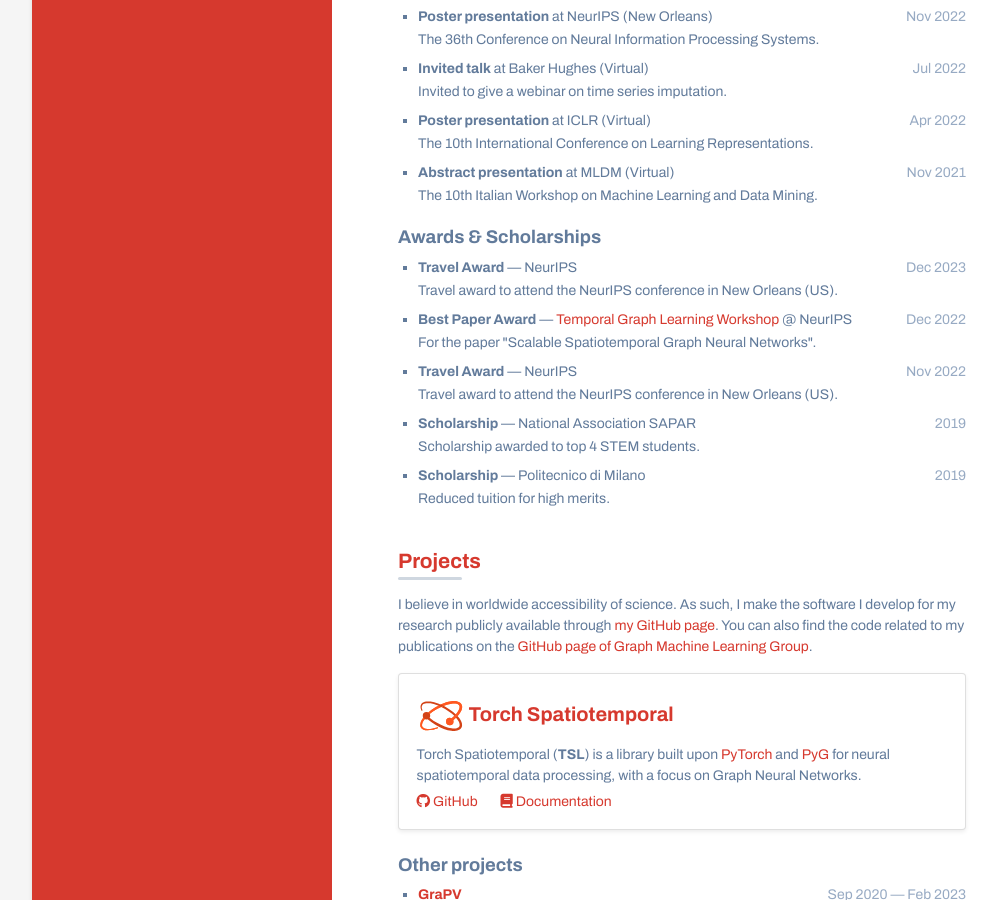
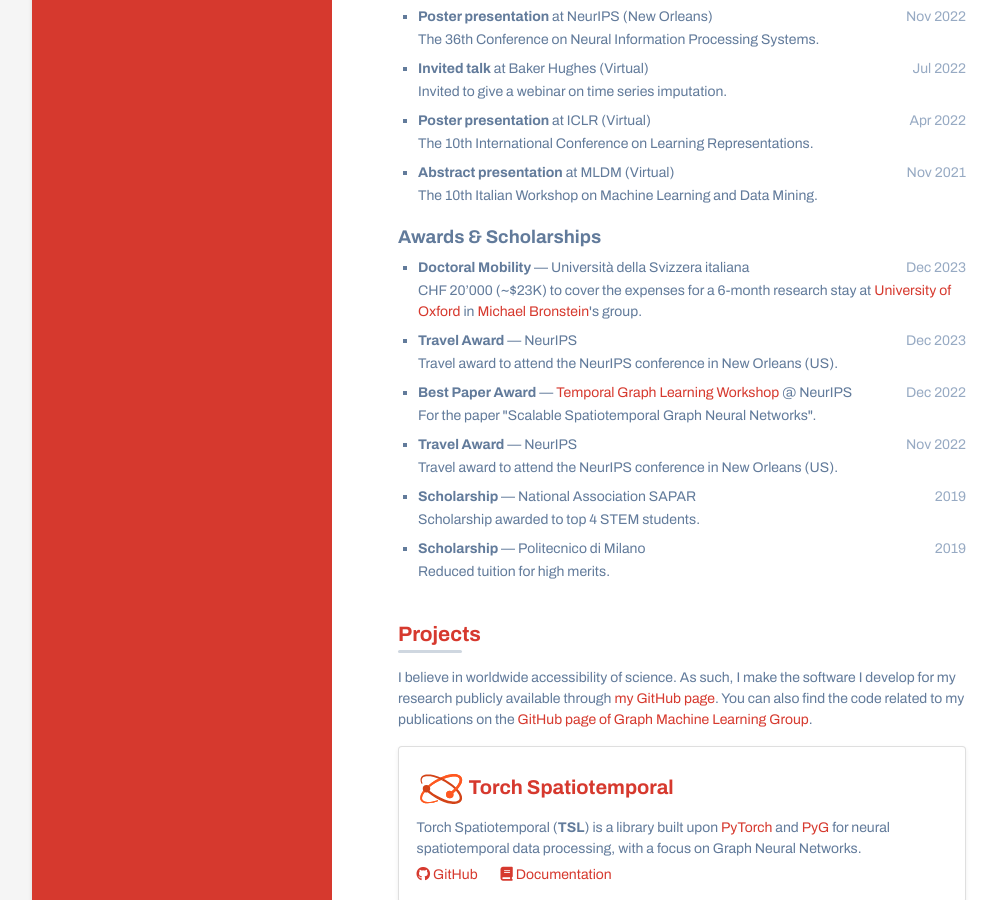
Before and after one commit to marshka/marshka.github.io, a Jekyll site: the page built from cv.html, in a window 1280 px wide and 900 px high, scrolled down 1803 px. Shown: the whole window, without its empty margins (108-1105 px from the left). Built offline with Jekyll 4.4.1, drawn with Linux system fonts in a browser that asks for light colours; nearby versions of some CDN libraries.

Commit message:
Updated taming and mobility funding

```diff
--- a/_data/cv.yml
+++ b/_data/cv.yml
@@ -153,6 +153,10 @@ talks:
     year: Nov 2021
 
 awards:
+  - type: Doctoral Mobility
+    venue: Università della Svizzera italiana
+    description: CHF 20’000 (~$23K) to cover the expenses for a 6-month research stay at <a href="https://www.ox.ac.uk">University of Oxford</a> in <a href="https://www.cs.ox.ac.uk/people/michael.bronstein/">Michael Bronstein</a>'s group.
+    year: Dec 2023
   - type: Travel Award
     venue: NeurIPS
     description: Travel award to attend the NeurIPS conference in New Orleans (US).
--- a/_data/publications.yml
+++ b/_data/publications.yml
@@ -20,6 +20,7 @@
 - title: Taming Local Effects in Graph-based Spatiotemporal Forecasting
   links:
     paper: https://arxiv.org/abs/2302.04071
+    code: https://github.com/Graph-Machine-Learning-Group/taming-local-effects-stgnns
   venue: Advances in Neural Information Processing Systems
   short_venue: NeurIPS
   year: 2023
```
Also changed, not shown: 1 other file.
